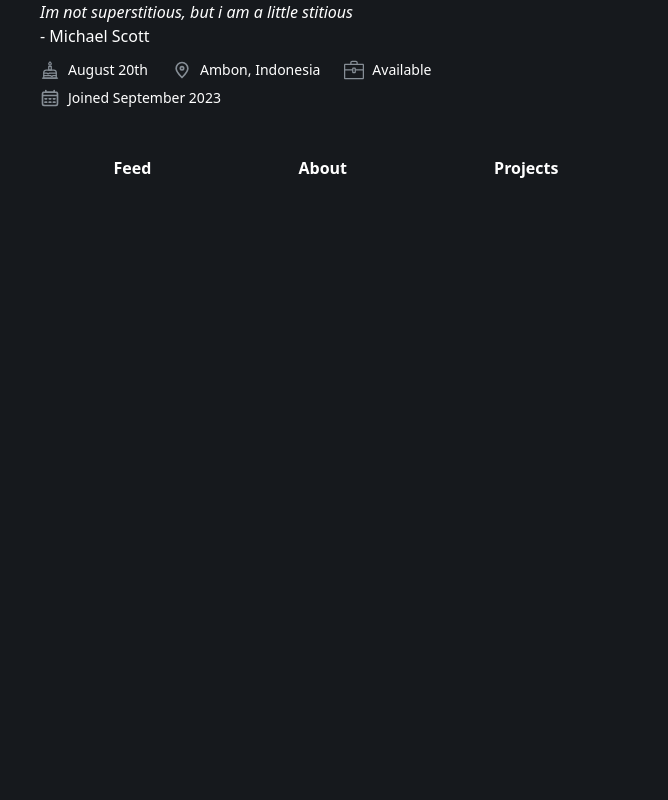
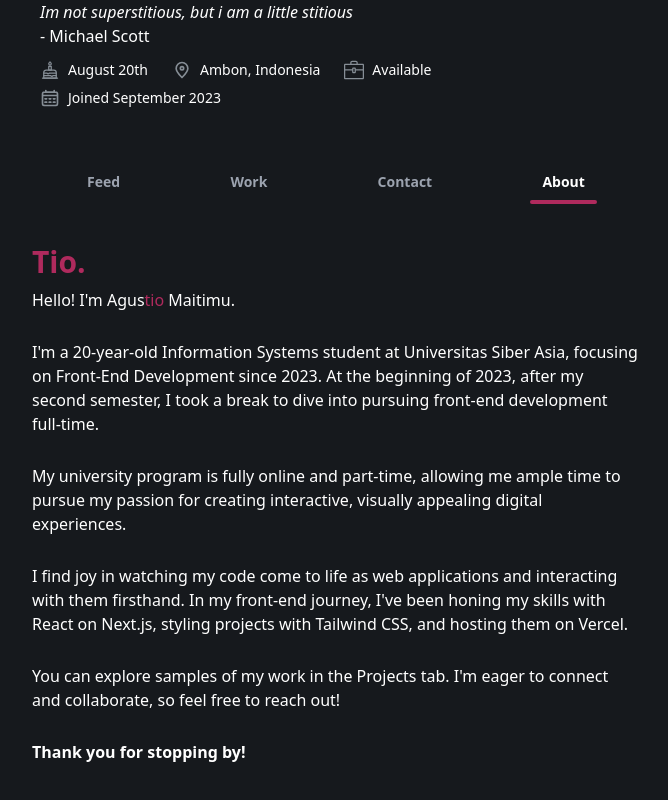
Before and after one commit to AgustioMaitimu/porto, a Next.js app: page / in a window 1280 px wide. Shown: the part 566-1366 px from the top of the page, without its empty margins (304-972 px from the left). Before the commit the page ends 800 px from the top, so only its background shows below. Built offline with nearby package versions, Linux system fonts and the light colour scheme.

Commit message:
feat: added About section

```diff
--- a/src/components/Tabs.jsx
+++ b/src/components/Tabs.jsx
@@ -1,16 +1,64 @@
 'use client';
 
-import React from 'react';
+import Image from 'next/image';
+import React, { useState } from 'react';
 
 function Tabs() {
+  const [currentTab, setCurrentTab] = useState('About');
+
   return (
-    <div className="mt-10 flex w-full max-w-[640px] flex-col px-6">
-      <div className="flex w-full justify-around font-bold text-white ">
-        <h1>Feed</h1>
-        <h1>About</h1>
-        <h1>Projects</h1>
+    <div className="mt-14 flex w-full max-w-[640px] flex-col px-4 pb-10">
+      <div className="flex justify-around text-sm font-bold">
+        {['Feed', 'Work', 'Contact', 'About'].map((x, index) => {
+          return (
+            <div
+              key={index}
+              className="flex flex-col gap-2"
+              onClick={(e) => setCurrentTab(x)}
+            >
+              <h1
+                className={`${currentTab == x ? 'text-white' : 'text-gray-400'} px-3 transition-all duration-300`}
+              >
+                {x}
+              </h1>
+              <div
+                className={`${currentTab == x ? 'opacity-100' : 'opacity-0'} h-1 w-full rounded-full bg-[#af2a5d] transition-all duration-300`}
+              ></div>
+            </div>
+          );
+        })}
       </div>
-      <div></div>
+      {currentTab == 'About' && (
+        <div className="flex flex-col gap-2 pt-10 text-white">
+          <h1 className="text-3xl font-bold text-[#af2a5d]">Tio.</h1>
+          <p className=" mb-5">
+            Hello! I&apos;m Agus<span className="text-[#af2a5d]">tio</span>{' '}
+            Maitimu.
+          </p>
+          <p className="mb-5">
+            I&apos;m a 20-year-old Information Systems student at Universitas
+            Siber Asia, focusing on Front-End Development since 2023. At the
+            beginning of 2023, after my second semester, I took a break to dive
+            into pursuing front-end development full-time.
+          </p>
+          <p className="mb-5">
+            My university program is fully online and part-time, allowing me
+            ample time to pursue my passion for creating interactive, visually
+            appealing digital experiences.
+          </p>
+          <p className="mb-5">
+            I find joy in watching my code come to life as web applications and
+            interacting with them firsthand. In my front-end journey, I&apos;ve
+            been honing my skills with React on Next.js, styling projects with
+            Tailwind CSS, and hosting them on Vercel.
+          </p>
+          <p className="mb-5">
+            You can explore samples of my work in the Projects tab. I&apos;m
+            eager to connect and collaborate, so feel free to reach out!
+          </p>
+          <p className="font-bold">Thank you for stopping by!</p>
+        </div>
+      )}
     </div>
   );
 }
```
